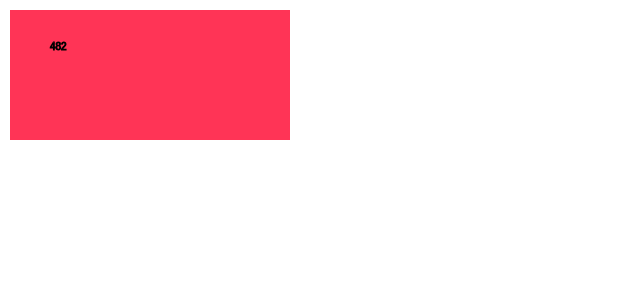
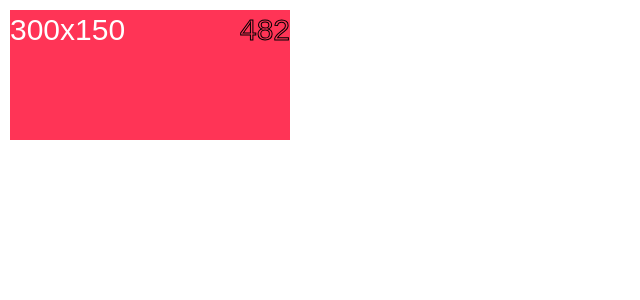
Before and after one commit to paulroho/traffy, a Next.js app: page /simulation in a window 1280 px wide. Shown: the top 300 px of the page, without its empty margins (0-640 px from the left). Built offline with nearby package versions, Linux system fonts and the light colour scheme.

Commit message:
adjust canvas dimensions to real size

```diff
--- a/src/app/simulation/page.tsx
+++ b/src/app/simulation/page.tsx
@@ -4,15 +4,26 @@ import Canvas from "@/components/Canvas";
 
 export default function Simulation() {
   const draw = (ctx: CanvasRenderingContext2D, frameCount: number) => {
+
+    const { width, height } = ctx.canvas.getBoundingClientRect();
+    ctx.canvas.width = width;
+    ctx.canvas.height = height;
+
     ctx.clearRect(0, 0, ctx.canvas.width, ctx.canvas.height);
-    ctx.fillStyle='#ff3456';
-    ctx.fillRect(10, 10, ctx.canvas.width-20, ctx.canvas.height-20);
-    ctx.strokeText(frameCount + '', 50, 50);
-}
+    ctx.fillStyle = '#ff3456';
+    ctx.fillRect(10, 10, ctx.canvas.width - 20, ctx.canvas.height - 20);
+
+    ctx.font = "30px sans-serif";
+    ctx.fillStyle = "white";
+    ctx.fillText(ctx.canvas.width + 'x' + ctx.canvas.height, 10, 40);
+    ctx.textAlign = "right";
+    ctx.strokeText(frameCount + '', ctx.canvas.width - 10, 40);
+  }
+
   return (
     <div className="h-lvh p-4">
       <main className="flex flex-col items-center h-full">
-        <Canvas draw={draw}/>
+        <Canvas draw={draw} />
       </main>
     </div>
   );
```
